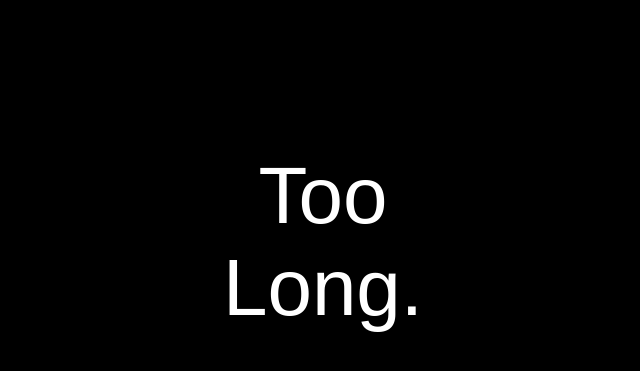
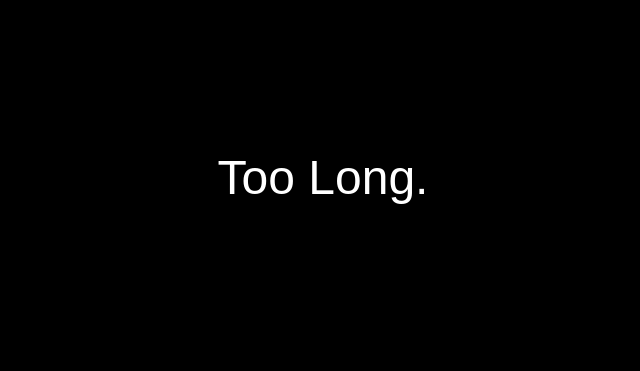
Before and after one commit to laurenstill/laurenstill.github.io, a Jekyll site: the page himssplzrespond.html, which Jekyll copies as it is, in a window 1280 px wide. Shown: the top 371 px of the page, without its empty margins (317-957 px from the left). Built offline with Jekyll 4.4.1, drawn with Linux system fonts in a browser that asks for light colours.

Commit message:
Update himssplzrespond.html

```diff
--- a/himssplzrespond.html
+++ b/himssplzrespond.html
@@ -1,4 +1,3 @@
-
 <html>
 <head>
 <style type="text/css">
@@ -6,7 +5,7 @@ body {
 background-color: #000;
 color: #fff;
 font-family:arial,helvetica;
-font-size:5em;
+font-size:3em;
 text-align: center;
 }
 #main {
```
